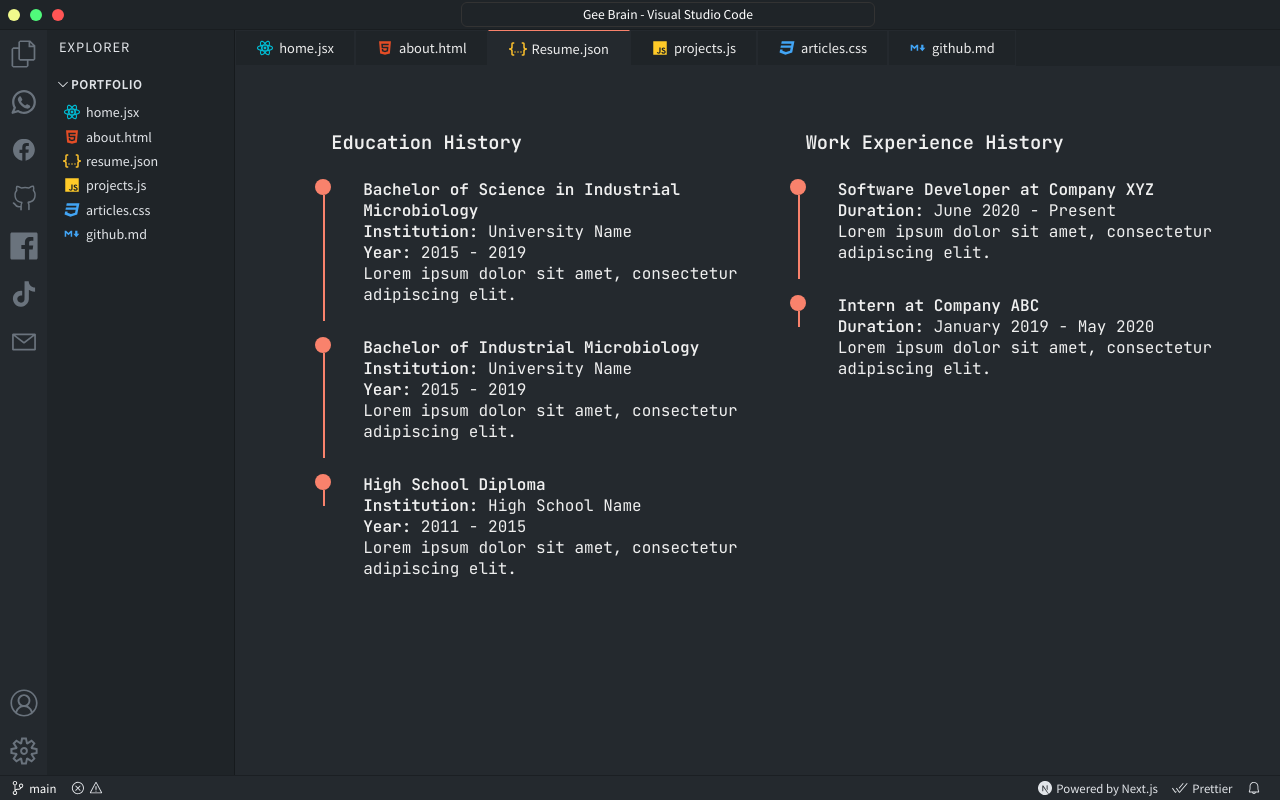
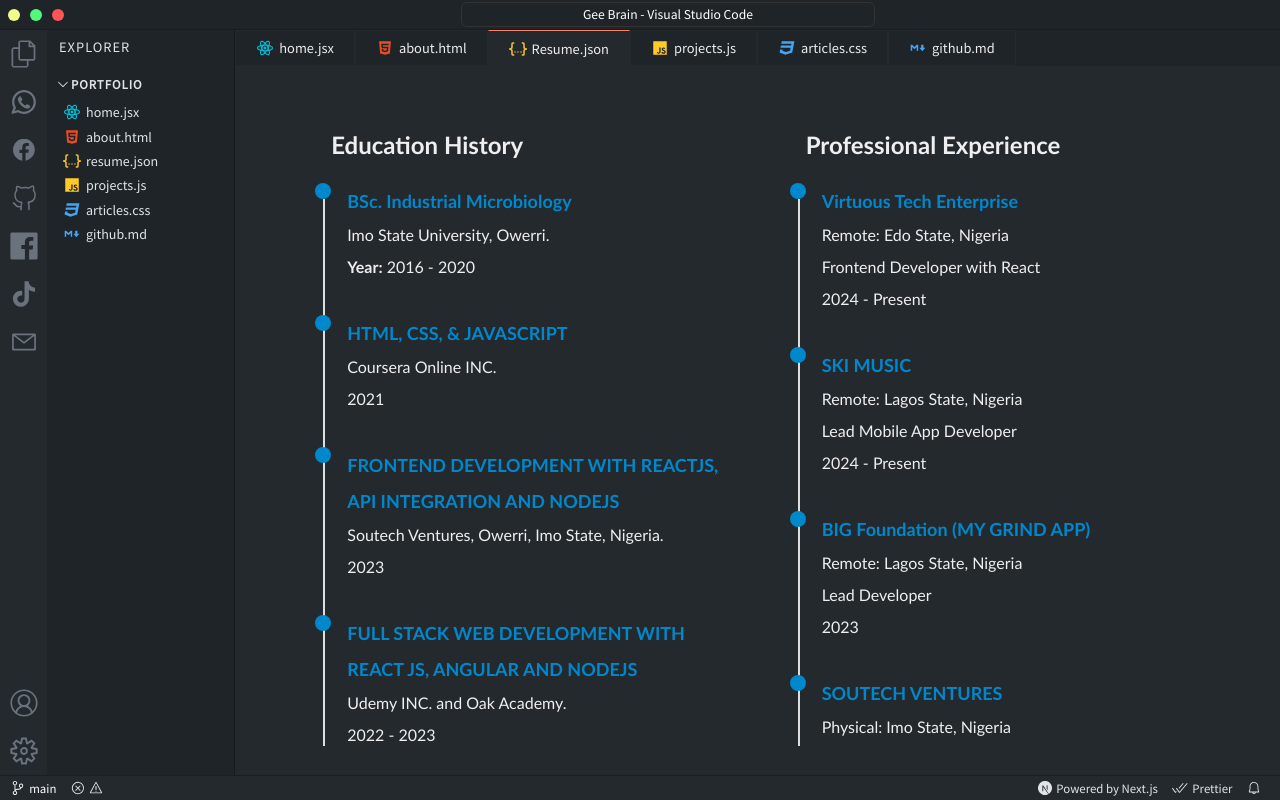
Before and after one commit to Gozkybrain/Gee-Brain, a Next.js app: page /resume in a window 1280 px wide. Built offline with nearby package versions, Linux system fonts and the light colour scheme.

Commit message:
Resume Added with Experience

```diff
--- a/pages/resume.jsx
+++ b/pages/resume.jsx
@@ -1,41 +1,78 @@
 import styles from '../styles/ContactPage.module.css';
+
 
 const ContactPage = () => {
   return (
     <div className={styles.container}>
       <div className={styles['education-section']}>
         <h3 className={styles.heading}>Education History</h3>
+
         <div className={styles.item}>
-          <h4>Bachelor of Science in Industrial Microbiology</h4>
-          <p><strong>Institution:</strong> University Name</p>
-          <p><strong>Year:</strong> 2015 - 2019</p>
-          <p>Lorem ipsum dolor sit amet, consectetur adipiscing elit.</p>
+          <h4 className={styles.resumeHead}>BSc. Industrial Microbiology</h4>
+          <div>Imo State University, Owerri.</div>
+          <div><strong>Year:</strong> 2016 - 2020</div>
         </div>
+
         <div className={styles.item}>
-          <h4>Bachelor of Industrial Microbiology</h4>
-          <p><strong>Institution:</strong> University Name</p>
-          <p><strong>Year:</strong> 2015 - 2019</p>
-          <p>Lorem ipsum dolor sit amet, consectetur adipiscing elit.</p>
+          <h4 className={styles.resumeHead}>HTML, CSS, & JAVASCRIPT</h4>
+          <div>Coursera Online INC.</div>
+          <div>2021</div>
         </div>
+
         <div className={styles.item}>
-          <h4>High School Diploma</h4>
-          <p><strong>Institution:</strong> High School Name</p>
-          <p><strong>Year:</strong> 2011 - 2015</p>
-          <p>Lorem ipsum dolor sit amet, consectetur adipiscing elit.</p>
+          <h4 className={styles.resumeHead}>FRONTEND DEVELOPMENT WITH REACTJS, API INTEGRATION AND NODEJS</h4>
+          <div>Soutech Ventures, Owerri, Imo State, Nigeria.</div>
+          <div>2023</div>
+        </div>
+
+        <div className={styles.item}>
+          <h4 className={styles.resumeHead}>FULL STACK WEB DEVELOPMENT WITH REACT JS, ANGULAR AND NODEJS</h4>
+          <div>Udemy INC. and Oak Academy.</div>
+          <div>2022 - 2023</div>
+        </div>
+
+        <div className={styles.item}>
+          <h4 className={styles.resumeHead}>FULL-STACK WITH HTML, CSS, JAVASCRIPT, NODE, REACT, POSTGRESQL, WEB3 AND DAPPS</h4>
+          <div>Udemy INC. and Dr Angela Yu.</div>
+          <div>2022 - 2024</div>
         </div>
       </div>
 
       <div className={styles['work-section']}>
-        <h3 className={styles.heading}>Work Experience History</h3>
+        <h3 className={styles.heading}>Professional Experience</h3>
         <div className={styles.item}>
-          <h4>Software Developer at Company XYZ</h4>
-          <p><strong>Duration:</strong> June 2020 - Present</p>
-          <p>Lorem ipsum dolor sit amet, consectetur adipiscing elit.</p>
+          <h4 className={styles.resumeHead}>Virtuous Tech Enterprise</h4>
+          <div>Remote: Edo State, Nigeria</div>
+          <div>Frontend Developer with React</div>
+          <div>2024 - Present</div>
         </div>
+
         <div className={styles.item}>
-          <h4>Intern at Company ABC</h4>
-          <p><strong>Duration:</strong> January 2019 - May 2020</p>
-          <p>Lorem ipsum dolor sit amet, consectetur adipiscing elit.</p>
+          <h4 className={styles.resumeHead}>SKI MUSIC</h4>
+          <div>Remote: Lagos State, Nigeria</div>
+          <div>Lead Mobile App Developer</div>
+          <div>2024 - Present</div>
+        </div>
+
+        <div className={styles.item}>
+          <h4 className={styles.resumeHead}>BIG Foundation (MY GRIND APP)</h4>
+          <div>Remote: Lagos State, Nigeria</div>
+          <div>Lead Developer</div>
+          <div>2023</div>
+        </div>
+
+        <div className={styles.item}>
+          <h4 className={styles.resumeHead}>SOUTECH VENTURES</h4>
+          <div>Physical: Imo State, Nigeria</div>
+          <div>Web Developer & Instructor</div>
+          <div>2023</div>
+        </div>
+
+        <div className={styles.item}>
+          <h4 className={styles.resumeHead}>KRIS MEDICAL LABORATORY</h4>
+          <div>Physical: Imo State, Nigeria</div>
+          <div>Laboratory Scientist Intern</div>
+          <div>2019</div>
         </div>
       </div>
     </div>
--- a/styles/ContactPage.module.css
+++ b/styles/ContactPage.module.css
@@ -1,66 +1,80 @@
-/* styles/ContactPage.module.css */
-
 .container {
   display: flex;
   justify-content: center;
   gap: 2rem;
+  /* Ensure equal space between sections */
   padding: 2rem;
 }
 
 .container > div {
   position: relative;
-  padding-left: 2rem; /* Space for the vertical line */
+  flex: 1; /* Equal width for both sections */
+  padding-left: 2rem;
+  /* Space for the vertical line */
 }
 
 .heading {
   margin-bottom: 1.5rem;
+  font-family: 'Trebuchet MS', 'Lucida Sans Unicode', 'Lucida Grande', 'Lucida Sans', Arial, sans-serif;
+  font-size: 24px;
+}
+
+.resumeHead {
+  color: #0088cc;
+  font-size: 18px;
 }
 
 .item {
   position: relative;
-  padding-left: 2rem; /* Space for the dot and line */
-  margin-bottom: 2rem; /* Space between items */
+  padding-left: 1rem;
+  padding-bottom: 2rem;
+  line-height: 2;
+  font-family: 'Trebuchet MS', 'Lucida Sans Unicode', 'Lucida Grande', 'Lucida Sans', Arial, sans-serif;
 }
 
 .item::before {
   content: '';
   position: absolute;
-  left: -1rem; /* Position dot to the left of the item */
+  left: -1rem;
   width: 1rem;
   height: 1rem;
   border-radius: 50%;
-  background-color: var(--accent-color);
+  background-color: #0088cc;
   top: 0;
 }
 
 .item::after {
   content: '';
   position: absolute;
-  left: -0.5rem; /* Adjust as needed */
+  left: -0.5rem;
   width: 2px;
-  background: var(--accent-color);
-  top: 1rem; /* Starts at the top of the dot */
-  bottom: -1rem; /* Extend the line to the next item */
+  background: #dedede;
+  top: 1rem;
+  bottom: -1rem;
 }
 
 .item:first-child::after {
-  top: 0; /* No top line for the first item */
+  top: 0;
 }
 
 .item:last-child::after {
   bottom: auto;
-  height: 1rem; /* Adjust if you want the last line to be shorter */
+  height: 1rem;
 }
 
-/* Optional: Adjust spacing for smaller screens */
 @media screen and (max-width: 1200px) {
   .container {
-    display: block;
+    flex-direction: column;
+    padding: 0; /* Reset padding for smaller screens */
+  }
+
+  .container > div {
+    padding-left: 1rem;
   }
 }
 
 @media screen and (max-width: 600px) {
   .container {
-    padding-left: 1rem; /* Adjust for smaller screens */
+    padding-left: 1rem;
   }
 }
```
Also changed, not shown: pages/about.jsx (+5 -5 lines).
